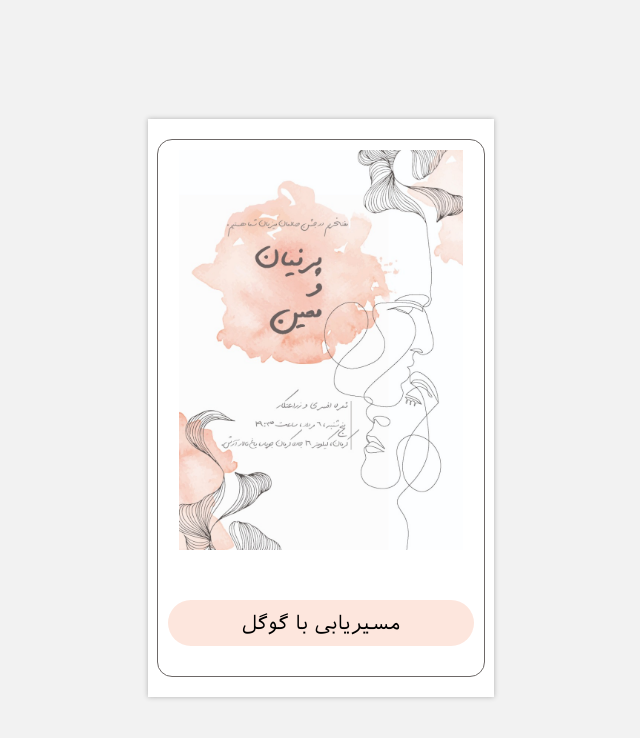
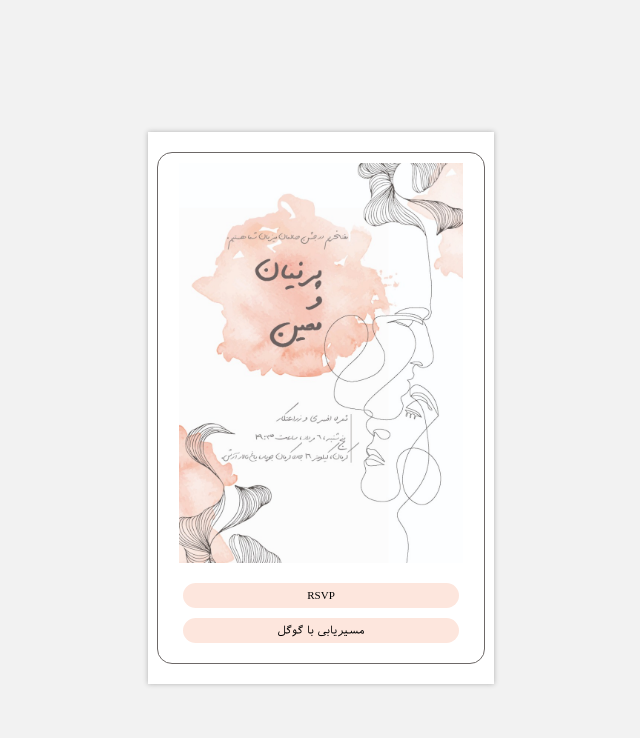
Before and after one commit to MMoein/MMoein.github.io, a plain HTML site: page index.html in a window 1280 px wide. Shown: the whole page, without its empty margins (319-959 px from the left). Drawn offline with Linux system fonts and the light colour scheme.

Commit message:
margins edited

```diff
--- a/index.html
+++ b/index.html
@@ -14,7 +14,18 @@
 
 		<div class="address">
 
+
 					<div class="maps">
+
+
+						<a
+							class="map-item google"
+							href="https://goo.gl/maps/zN5TQzcSLBz5TnZP6"
+							target="_blank"
+							rel="noopener noreferrer"
+							>RSVP</a
+					>
+
 
 						<a
 							class="map-item google"
@@ -26,14 +37,7 @@
 					</div>
 				</div>
 
-			<!--
-			<form class="myform">
-  <label for="fname">First name:</label>
-  <input type="text" id="fname" name="fname"><br><br>
-  <label for="lname">Last name:</label>
-  <input type="text" id="lname" name="lname"><br><br>
-  <input type="submit" value="Submit">
-</form> -->
+
 				</div>
 				</div>
 	</body>
--- a/style.css
+++ b/style.css
@@ -97,25 +97,32 @@ p {
 }
 
 .address {
-	margin: 20px 0;
-	margin-top: 30px;
+	margin: 10px 0;
+	align-items: center;
+	justify-content: center;
+	margin-top: 20px;
 	width: 100%;
-	font-size: 20px;
+	font-size: 11px;
 	font-weight: bold;
 }
 
 .address address {
 	text-align: center;
+	align-items: center;
+	justify-content: center;
 	text-decoration: none;
 	font-style: normal;
 }
 
 .maps {
-	margin-top: 20px;
+	margin-top: 0px;
 	display: flex;
 	flex-direction: column;
 	gap: 10px;
-	width: 100%;
+	align-items: center;
+		justify-content: center;
+	width: 90%;
+	margin-right: 5%;
 	justify-content: center;
 	align-items: center;
 }
@@ -123,7 +130,7 @@ p {
 .map-item {
 	border-radius: 9999px;
 	width: 100%;
-	height: 46px;
+	height: 25px;
 	display: flex;
 	justify-content: center;
 	align-items: center;
```
